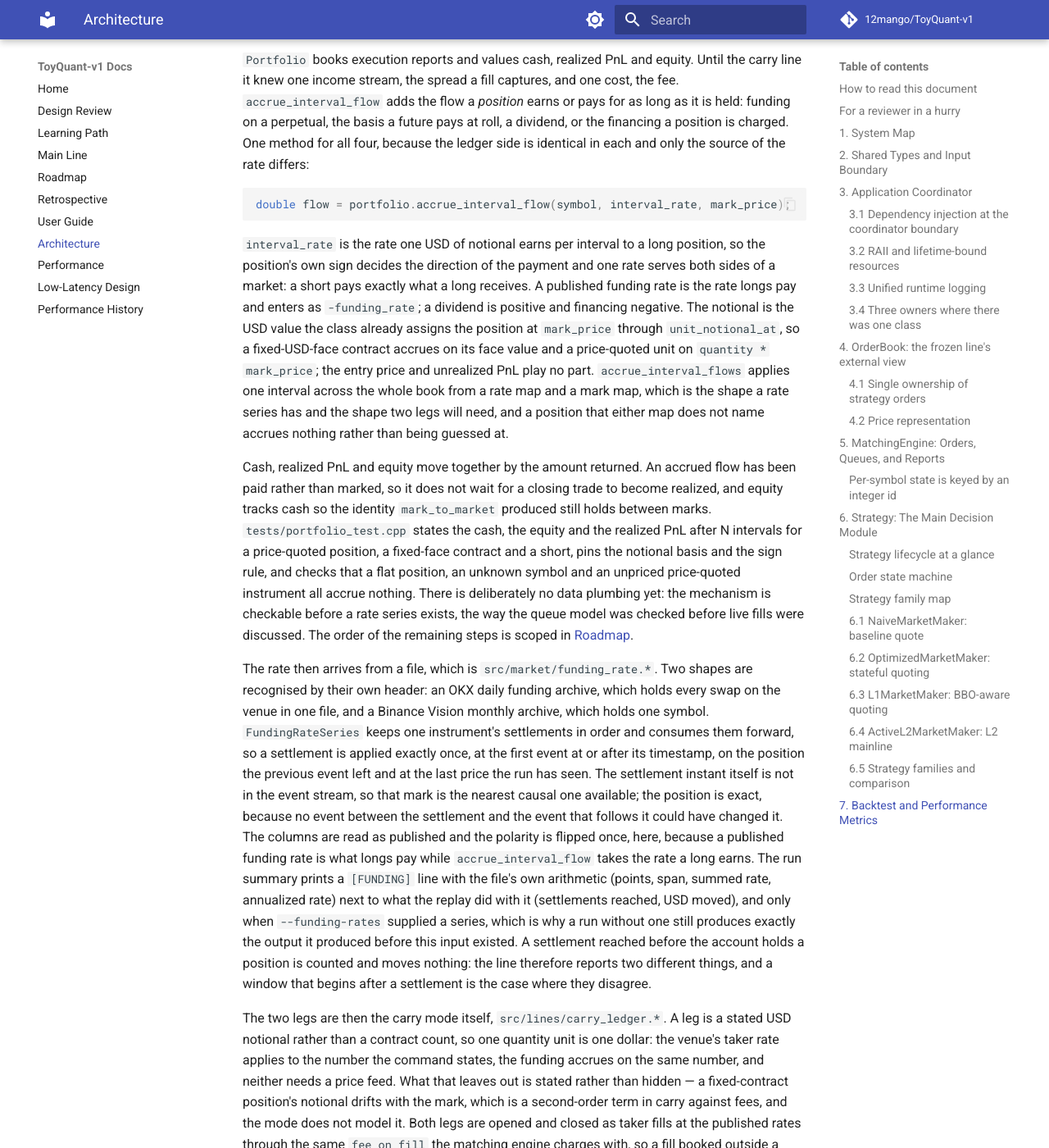
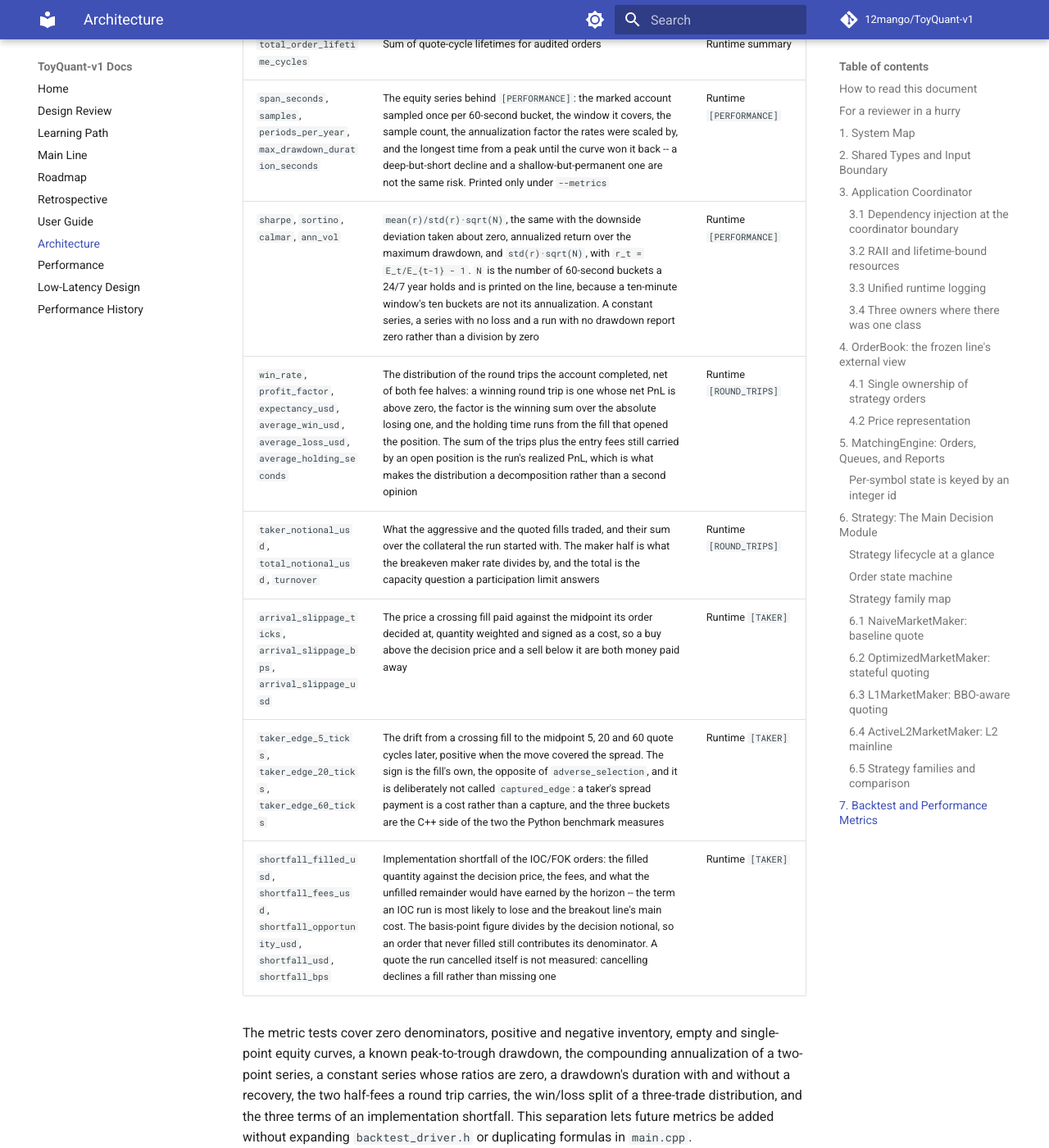
Before and after one commit to 12mango/ToyQuant-v1, an MkDocs documentation site: the page built from docs/ARCHITECTURE.md, in a window 1280 px wide and 1400 px high, scrolled down 42961 px. Shown: the whole window at 82% size. Built offline with MkDocs 1.6.1 and Material for MkDocs 9.7.7, drawn with Linux system fonts in a browser that asks for light colours; comment, search, counter and statistics services are not loaded; some of the changed text lies outside the part shown.

Commit message:
Docs: describe the three opt-in metric lines; drop two unread accessors
The metrics line added [PERFORMANCE], [ROUND_TRIPS] and [TAKER], but the
architecture table still described a pipeline that used execution metrics and a
backtest that used maximum drawdown. The table now carries every new figure with
its definition and the line it prints on, the RunAccounting owner row says what
it holds, the test paragraph says what the tests pin, and the roadmap's Sharpe
row states what is measured and what is still out of scope.

Also removes RunAccounting::equity_curve() and markout_horizon(), which nothing
read: a getter no caller uses is a second interface to keep in step.

```diff
--- a/docs/ARCHITECTURE.md
+++ b/docs/ARCHITECTURE.md
@@ -575,14 +575,15 @@ records and the PnL formula. It is now the coordinator plus three owners, and th
 | Owner | Files | What it holds | The question it answers |
 |---|---|---|---|
 | `OrderLedger` | `src/app/order_ledger.*` | the two CSV writers, the trace of one named order, the per-order audit entry, the queue profile | what happened to *this order* |
-| `RunAccounting` | `src/app/run_accounting.*` | the funding series and its settlements, the two markout queues and the horizon they drain on, the PnL formula | what the *run* measured |
+| `RunAccounting` | `src/app/run_accounting.*` | the funding series and its settlements, the fill and market-print markout queues with the horizon they drain on, the marked-equity series, the round-trip and taker measurements behind `[ROUND_TRIPS]` and `[TAKER]`, the PnL formula | what the *run* measured |
 | `RunSummary` | `src/app/run_summary.h` | `ExecutionQualityMetrics`, `PnlSummary`, and the lines that print them | what the run *reports* |
 
 The counters, the risk gates and the account stay with the coordinator and the `Portfolio`, because they
 are the run rather than a measurement of it. The two owners that were extracted are the ones whose state
 is *not resolved when it is written*: an order's audit entry is opened at submission and closed by the
-report that ends the order, and a markout is queued at the fill and resolved five quote cycles later.
-Those two queues of unresolved things sat beside twenty-one counters, which is what made the class hard to
+report that ends the order, and a markout is queued at the fill and resolved a horizon later -- five quote
+cycles unless `--markout-horizon` says otherwise. Those two queues of unresolved things sat beside
+twenty-one counters, which is what made the class hard to
 read, and it is why the split is by ownership rather than by size.
 
 The split is not a behaviour change, and the gate is what says so: tier 1 asserts the batch counts, the
@@ -1428,7 +1429,11 @@ but is not read.
 **Files:** `src/backtest/performance.*`, `tests/performance_test.cpp`
 
 The reusable `metrics` module keeps formulas independent from the live pipeline and `BacktestDriver`.
-The live pipeline uses execution metrics; the backtest uses maximum drawdown.
+`BacktestDriver` computes `max_drawdown` from the tick path's equity curve; the pipeline samples the marked
+equity once per 60-second bucket behind `--metrics` and derives the same drawdown plus its duration, the
+annualized volatility and the Sharpe, Sortino and Calmar ratios from it, so the two paths are one
+implementation rather than two. The same flag turns on the round-trip distribution and the taker
+measurements, each on its own line, and none of those lines exists in a run that did not ask for it.
 
 The pre-trade controls are no longer branches inside `submit_strategy_actions`. `src/app/risk_pipeline.*` holds
 them as an ordered list -- kill switch, fat-finger band, token bucket, exposure cap, position gate -- and returns
@@ -1448,7 +1453,7 @@ addition to the cancelled report that removes the order from every strategy's op
 | `fill_rate` | Filled quantity divided by submitted quantity | `Pipeline` execution summary |
 | `cancel_rate` | Cancel requests divided by submitted orders | `Pipeline` execution summary |
 | `inventory_exposure` | Absolute value of net position | `RunSummary` portfolio metrics |
-| `max_drawdown` | Largest decline from an equity peak | `BacktestDriver` |
+| `max_drawdown` | Largest decline from an equity peak | `BacktestDriver` on the tick path, and `[PERFORMANCE]` on the marked equity curve |
 | `fees_paid` | Fees charged on recorded MarketMaker fills | Runtime and offline summaries |
 | `adverse_selection` | Delayed fill markout accumulated after a quote horizon | L1 runtime summary |
 | `average_abs_inventory` | Average absolute effective inventory at quote decisions | L1 runtime summary |
@@ -1465,8 +1470,20 @@ addition to the cancelled report that removes the order from every strategy's op
 | `kill_switch_loss_usd`, `kill_switch_triggered`, `kill_switch_ts`, `kill_switch_rejected_orders` | The loss the switch was set at, whether it tripped, the timestamp, and the orders the strategy asked for after it did and did not get. It is a latch, checked once a cycle by `RiskPipeline::begin_cycle`, which `submit_strategy_actions` calls before anything is submitted, so a strategy cannot reason its way past it; it stops quoting rather than flattening, because a control that loses money on the way out is a worse one than a control that stops, and the strategy's own cancels still run so that resting quotes come back on the next cycle | Runtime summary |
 | `fat_finger_rejections`, `rate_limited_orders` | The two controls the non-market-making line added, printed in a `[RISK]` line only when either was named: an order priced too far from the current midpoint, and the token bucket refusing a submission. Neither consumes a token or a pending reservation; the first is checked before the bucket and both before the exposure and position gates | Runtime summary |
 | `total_order_lifetime_cycles` | Sum of quote-cycle lifetimes for audited orders | Runtime summary |
-
-The metric tests cover zero denominators, positive and negative inventory, empty equity curves, and a known peak-to-trough drawdown. This separation lets future metrics be added without expanding `backtest_driver.h` or duplicating formulas in `main.cpp`.
+| `span_seconds`, `samples`, `periods_per_year`, `max_drawdown_duration_seconds` | The equity series behind `[PERFORMANCE]`: the marked account sampled once per 60-second bucket, the window it covers, the sample count, the annualization factor the rates were scaled by, and the longest time from a peak until the curve won it back -- a deep-but-short decline and a shallow-but-permanent one are not the same risk. Printed only under `--metrics` | Runtime `[PERFORMANCE]` |
+| `sharpe`, `sortino`, `calmar`, `ann_vol` | `mean(r)/std(r)·sqrt(N)`, the same with the downside deviation taken about zero, annualized return over the maximum drawdown, and `std(r)·sqrt(N)`, with `r_t = E_t/E_{t-1} - 1`. `N` is the number of 60-second buckets a 24/7 year holds and is printed on the line, because a ten-minute window's ten buckets are not its annualization. A constant series, a series with no loss and a run with no drawdown report zero rather than a division by zero | Runtime `[PERFORMANCE]` |
+| `win_rate`, `profit_factor`, `expectancy_usd`, `average_win_usd`, `average_loss_usd`, `average_holding_seconds` | The distribution of the round trips the account completed, net of both fee halves: a winning round trip is one whose net PnL is above zero, the factor is the winning sum over the absolute losing one, and the holding time runs from the fill that opened the position. The sum of the trips plus the entry fees still carried by an open position is the run's realized PnL, which is what makes the distribution a decomposition rather than a second opinion | Runtime `[ROUND_TRIPS]` |
+| `taker_notional_usd`, `total_notional_usd`, `turnover` | What the aggressive and the quoted fills traded, and their sum over the collateral the run started with. The maker half is what the breakeven maker rate divides by, and the total is the capacity question a participation limit answers | Runtime `[ROUND_TRIPS]` |
+| `arrival_slippage_ticks`, `arrival_slippage_bps`, `arrival_slippage_usd` | The price a crossing fill paid against the midpoint its order decided at, quantity weighted and signed as a cost, so a buy above the decision price and a sell below it are both money paid away | Runtime `[TAKER]` |
+| `taker_edge_5_ticks`, `taker_edge_20_ticks`, `taker_edge_60_ticks` | The drift from a crossing fill to the midpoint 5, 20 and 60 quote cycles later, positive when the move covered the spread. The sign is the fill's own, the opposite of `adverse_selection`, and it is deliberately not called `captured_edge`: a taker's spread payment is a cost rather than a capture, and the three buckets are the C++ side of the two the Python benchmark measures | Runtime `[TAKER]` |
+| `shortfall_filled_usd`, `shortfall_fees_usd`, `shortfall_opportunity_usd`, `shortfall_usd`, `shortfall_bps` | Implementation shortfall of the IOC/FOK orders: the filled quantity against the decision price, the fees, and what the unfilled remainder would have earned by the horizon -- the term an IOC run is most likely to lose and the breakout line's main cost. The basis-point figure divides by the decision notional, so an order that never filled still contributes its denominator. A quote the run cancelled itself is not measured: cancelling declines a fill rather than missing one | Runtime `[TAKER]` |
+
+The metric tests cover zero denominators, positive and negative inventory, empty and single-point equity
+curves, a known peak-to-trough drawdown, the compounding annualization of a two-point series, a constant
+series whose ratios are zero, a drawdown's duration with and without a recovery, the two half-fees a round
+trip carries, the win/loss split of a three-trade distribution, and the three terms of an implementation
+shortfall. This separation lets future metrics be added without expanding `backtest_driver.h` or duplicating
+formulas in `main.cpp`.
 
 **Files:** `src/accounting/portfolio.*`, `tests/portfolio_test.cpp`
 
```
Also changed, not shown: docs/DESIGN_REVIEW.md (+1 -1 lines), docs/MAINLINE.md (+1 -1 lines), docs/ROADMAP.md (+1 -1 lines), 1 other file.
